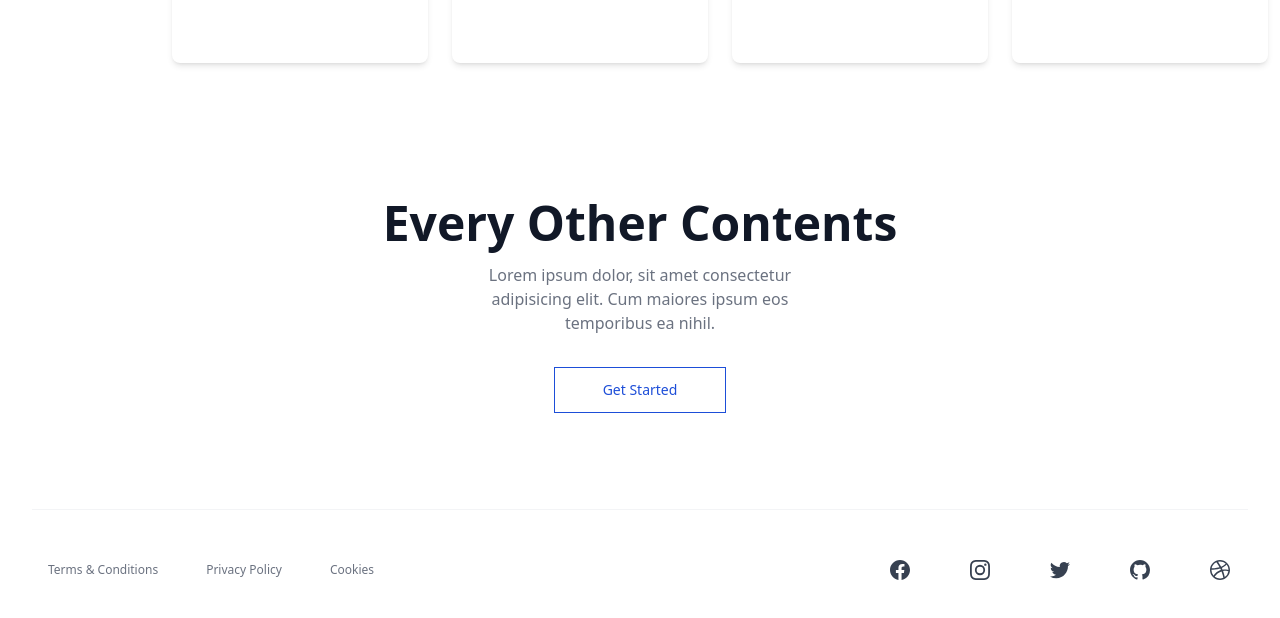
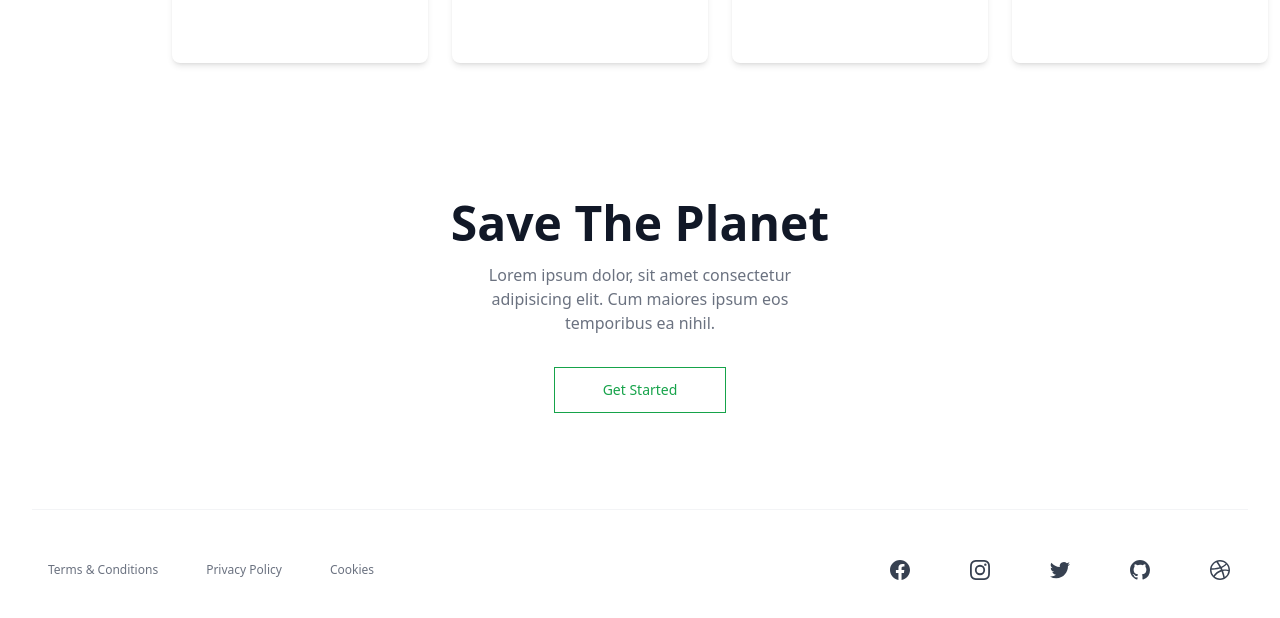
Before and after one commit to kwakyebrilliant/sustain, a React (Create React App) app: page / in a window 1280 px wide. Shown: the part 1113-1731 px from the top of the page. Built offline with nearby package versions, Linux system fonts and the light colour scheme; the HTML template or start-up script is replaced by a standard one.

Commit message:
footer updates

```diff
--- a/src/components/Footer.js
+++ b/src/components/Footer.js
@@ -2,13 +2,13 @@ import React from 'react'
 
 function Footer() {
   return (
-    <div>
+    <div className='w-full'>
 
         <footer aria-label="Site Footer" className="bg-white">
             <div className="max-w-screen-xl px-4 pt-16 pb-8 mx-auto sm:px-6 lg:px-8 lg:pt-24">
                 <div className="text-center">
                 <h2 className="text-3xl font-extrabold text-gray-900 sm:text-5xl">
-                    Every Other Contents
+                    Save The Planet
                 </h2>
 
                 <p className="max-w-sm mx-auto mt-4 text-gray-500">
@@ -16,7 +16,7 @@ function Footer() {
                     ipsum eos temporibus ea nihil.
                 </p>
 
-                <a href="#" className="inline-block px-12 py-3 mt-8 text-sm font-medium text-blue-700 border border-blue-700 hover:bg-blue-700 hover:text-white focus:outline-none focus:ring active:bg-blue-700">
+                <a href="#" className="inline-block px-12 py-3 mt-8 text-sm font-medium text-green-600 border border-green-600 hover:bg-green-600 hover:text-white focus:outline-none focus:ring active:bg-green-600">
                     Get Started
                 </a>
                 </div>
```
